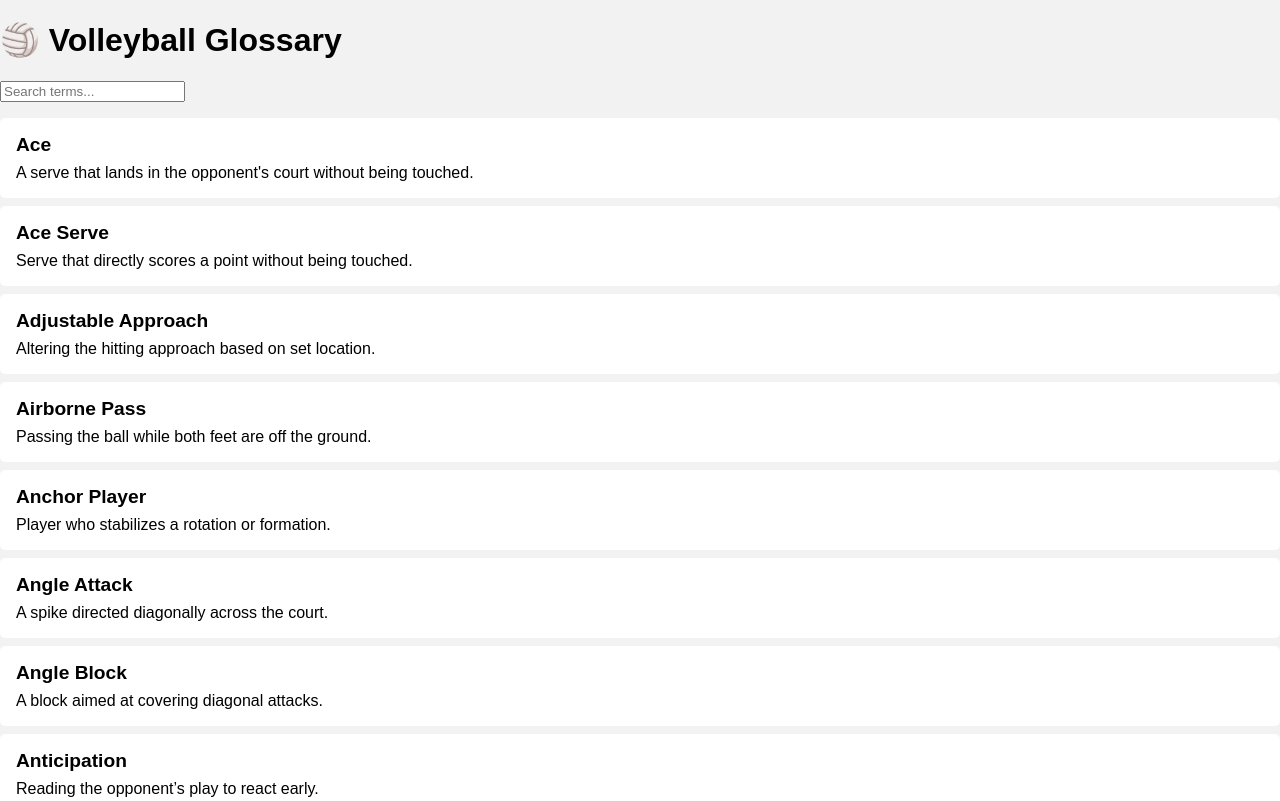
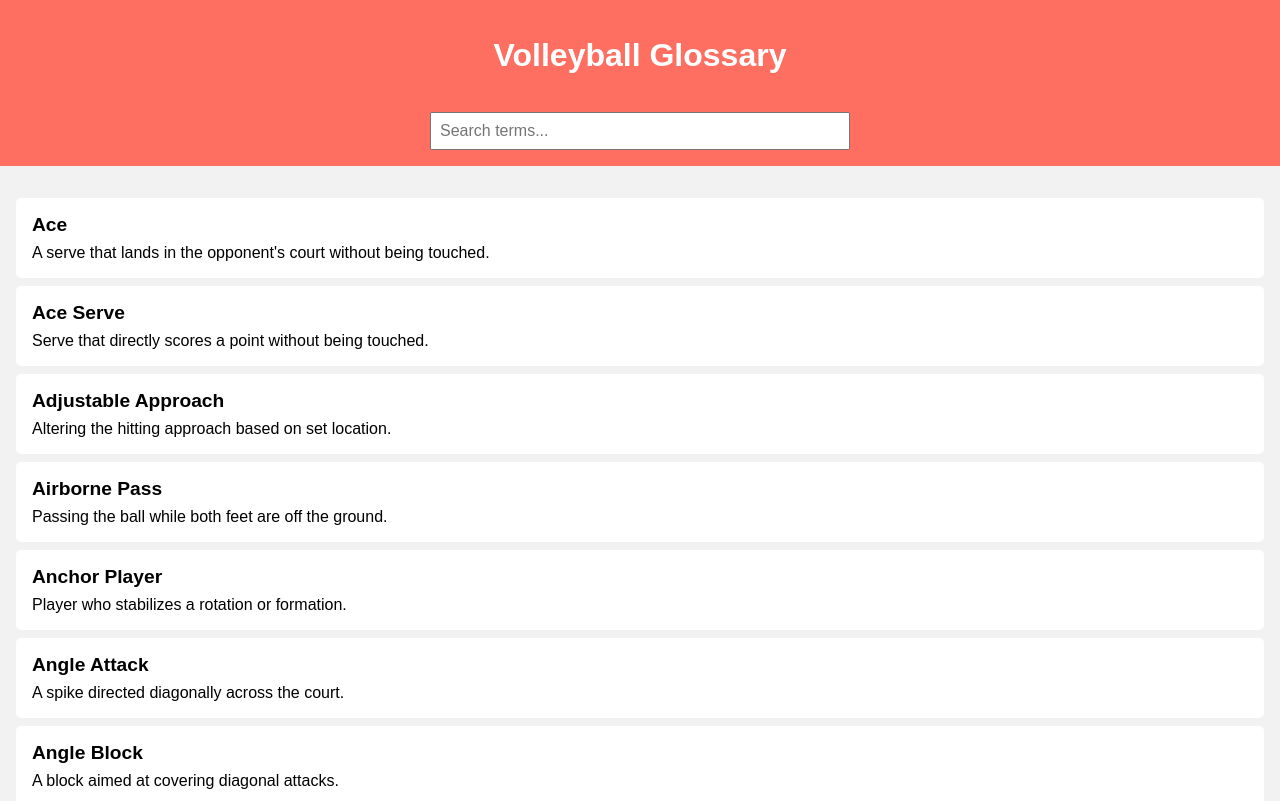
Before and after one commit to xandersilis68-rgb/cautious-chainsaw, a plain HTML site: page index.html in a window 1280 px wide. Shown: the top 801 px of the page. Drawn offline with Linux system fonts and the light colour scheme.

Commit message:
Update index.html

```diff
--- a/index.html
+++ b/index.html
@@ -7,11 +7,13 @@
   <link rel="stylesheet" href="style.css">
 </head>
 <body>
-  <div class="container">
-    <h1>🏐 Volleyball Glossary</h1>
+  <header>
+    <h1>Volleyball Glossary</h1>
     <input type="text" id="search" placeholder="Search terms...">
+  </header>
+  <main>
     <ul id="glossary-list"></ul>
-  </div>
+  </main>
   <script src="script.js"></script>
 </body>
 </html>
```
